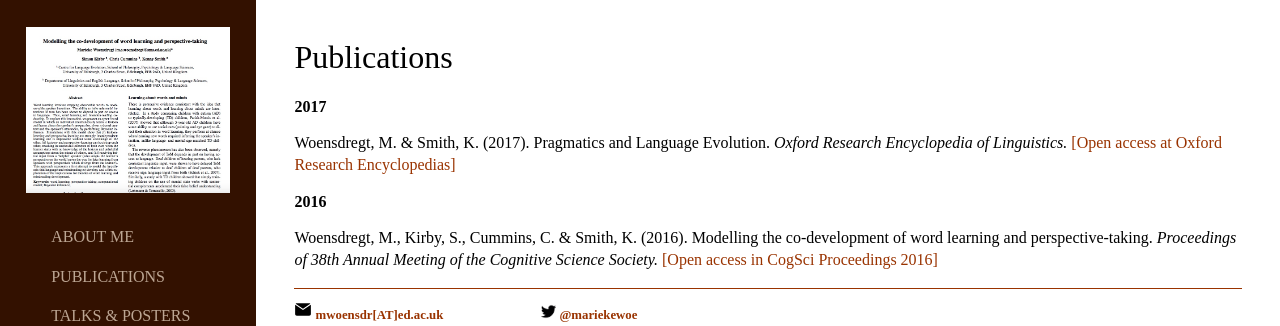
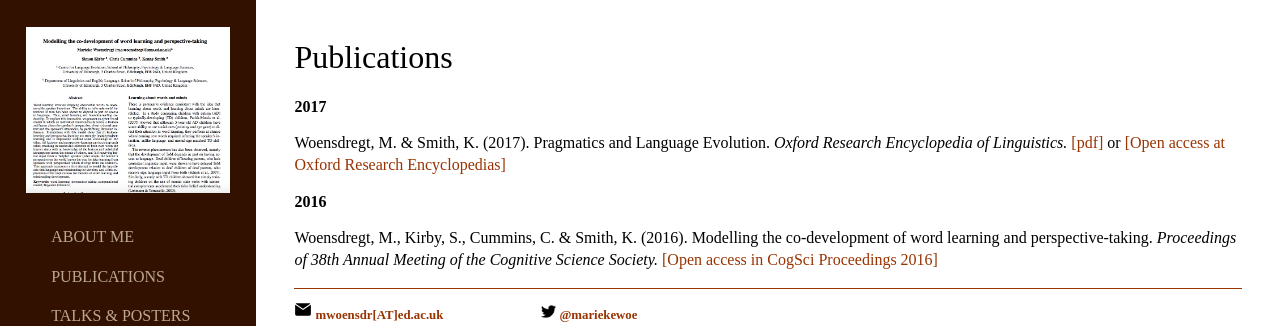
Before and after one commit to marieke-woensdregt/marieke-woensdregt.github.io, a Jekyll site: the page built from publications/index.html, in a window 1280 px wide. Shown: the top 326 px of the page. Built offline with Jekyll 4.4.1, drawn with Linux system fonts in a browser that asks for light colours.

Commit message:
Update index.html

```diff
--- a/publications/index.html
+++ b/publications/index.html
@@ -8,6 +8,9 @@ title: Publications
 	<p>
 		Woensdregt, M. &amp; Smith, K. (2017). Pragmatics and Language Evolution.
 		<i>Oxford Research Encyclopedia of Linguistics.</i>
+		<A HREF="https://github.com/marieke-woensdregt/marieke-woensdregt.github.io/blob/master/pdfs/cv_M_Woensdregt.pdf">
+		[pdf]</A>
+		or
 		<a href="http://linguistics.oxfordre.com/view/10.1093/acrefore/9780199384655.001.0001/acrefore-9780199384655-e-321?rskey=qdUoVu&result=6">[Open access at Oxford Research Encyclopedias]</a>
 	</p>
 
```
